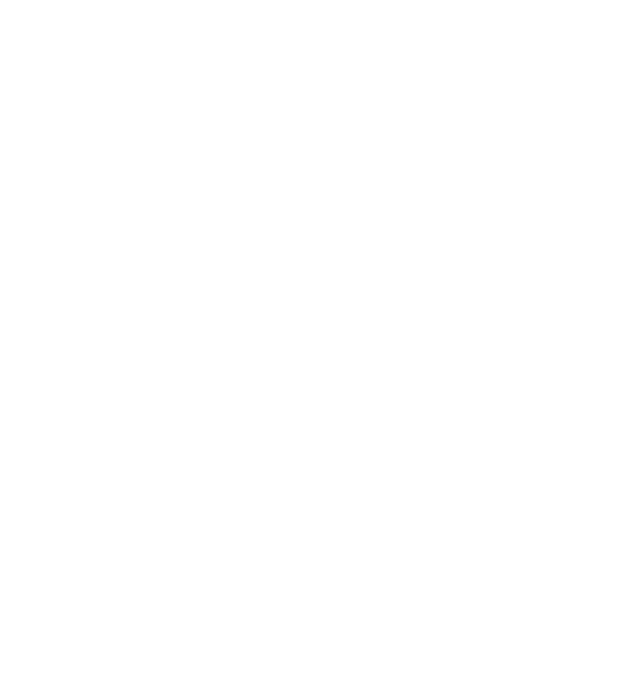
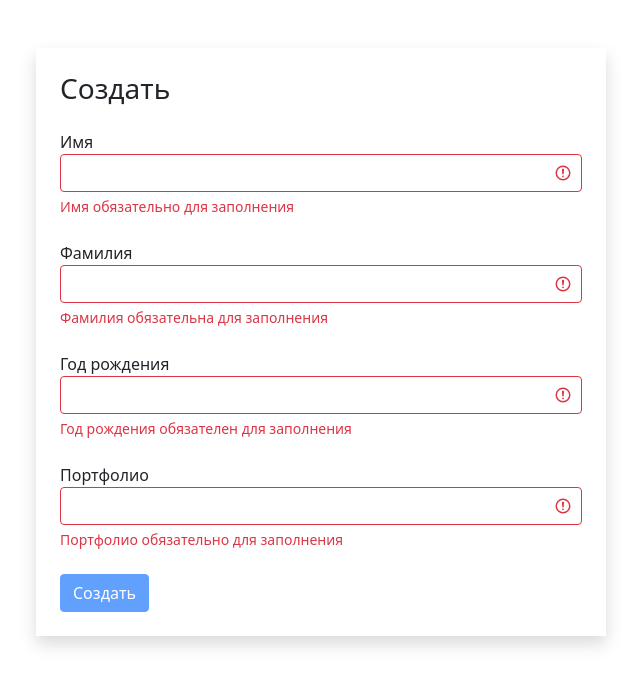
Before and after one commit to AlisaWonder/student-card, a React (Create React App) app: page /student-card/userform in a window 1280 px wide. Shown: the top 686 px of the page, without its empty margins (319-960 px from the left). Built offline with nearby package versions, Linux system fonts and the light colour scheme.

Commit message:
links fixed and readme changed

```diff
--- a/src/App.js
+++ b/src/App.js
@@ -7,7 +7,7 @@
 function App() {
   return (
     <Router>
-      <Route path="student-card/userform" component={UserForm} />
+      <Route path="/student-card/userform/" component={UserForm} />
       <Route exact path="/student-card/" component={StudentCard} />
     </Router>
   );
--- a/src/components/studentCard.jsx
+++ b/src/components/studentCard.jsx
@@ -36,7 +36,7 @@
           )}
           <button
             className="btn btn-primary"
-            onClick={() => history.push("/userform")}
+            onClick={() => history.push("/student-card/userform/")}
           >
             {student ? "Редактировать" : "Добавить"}
           </button>
--- a/src/components/userForm.jsx
+++ b/src/components/userForm.jsx
@@ -78,7 +78,7 @@
 
   const handleCloseModal = () => {
     setShowModal(false);
-    history.push("/");
+    history.push("/student-card/");
   };
 
   return (
@@ -129,7 +129,7 @@
             {isUser && (
               <button
                 type="button"
-                onClick={() => history.push("/")}
+                onClick={() => history.push("/student-card/")}
                 className="btn btn-secondary"
               >
                 Назад
```
Also changed, not shown: 1 other file (tests, documents, lock files or other folders).
